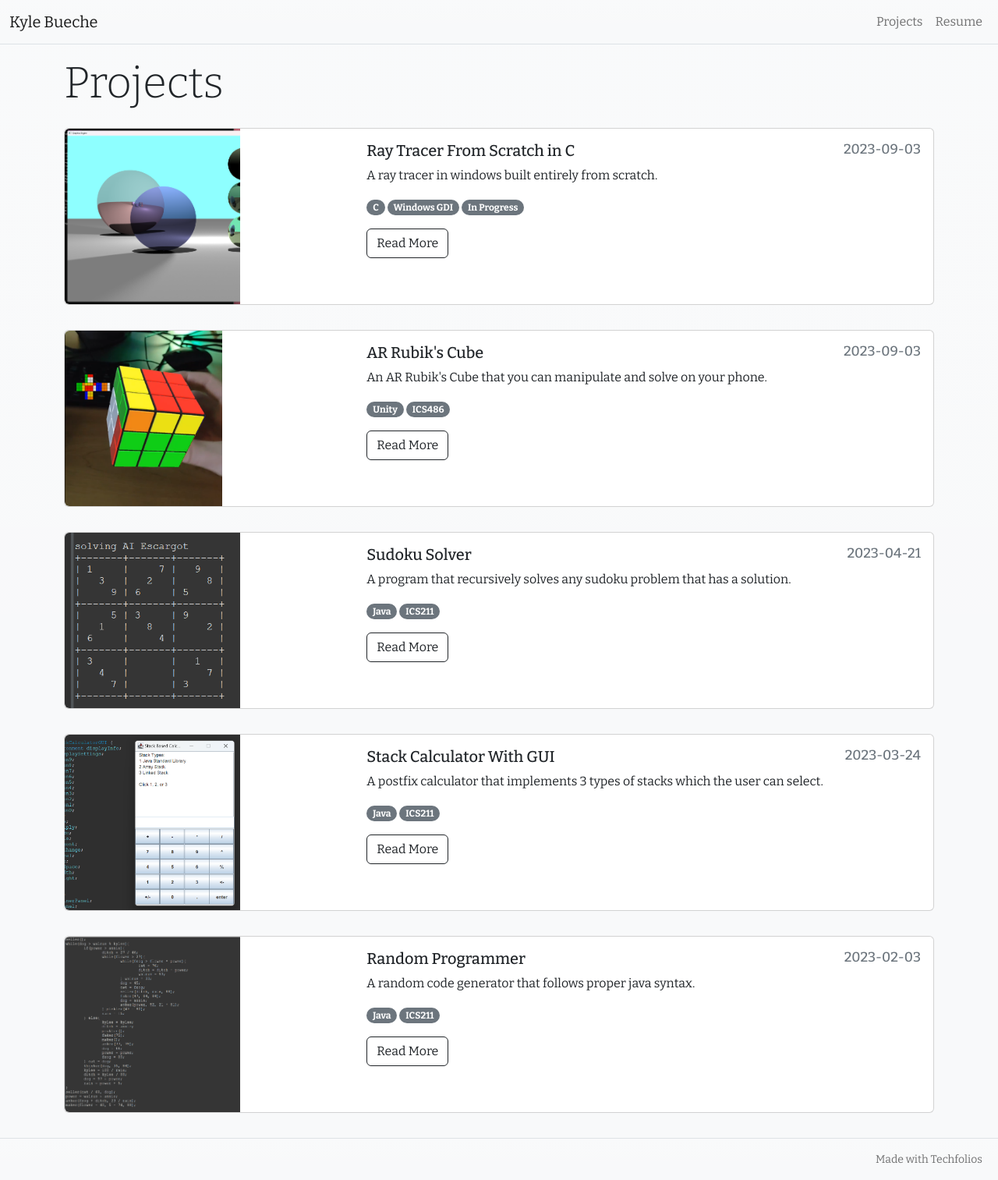
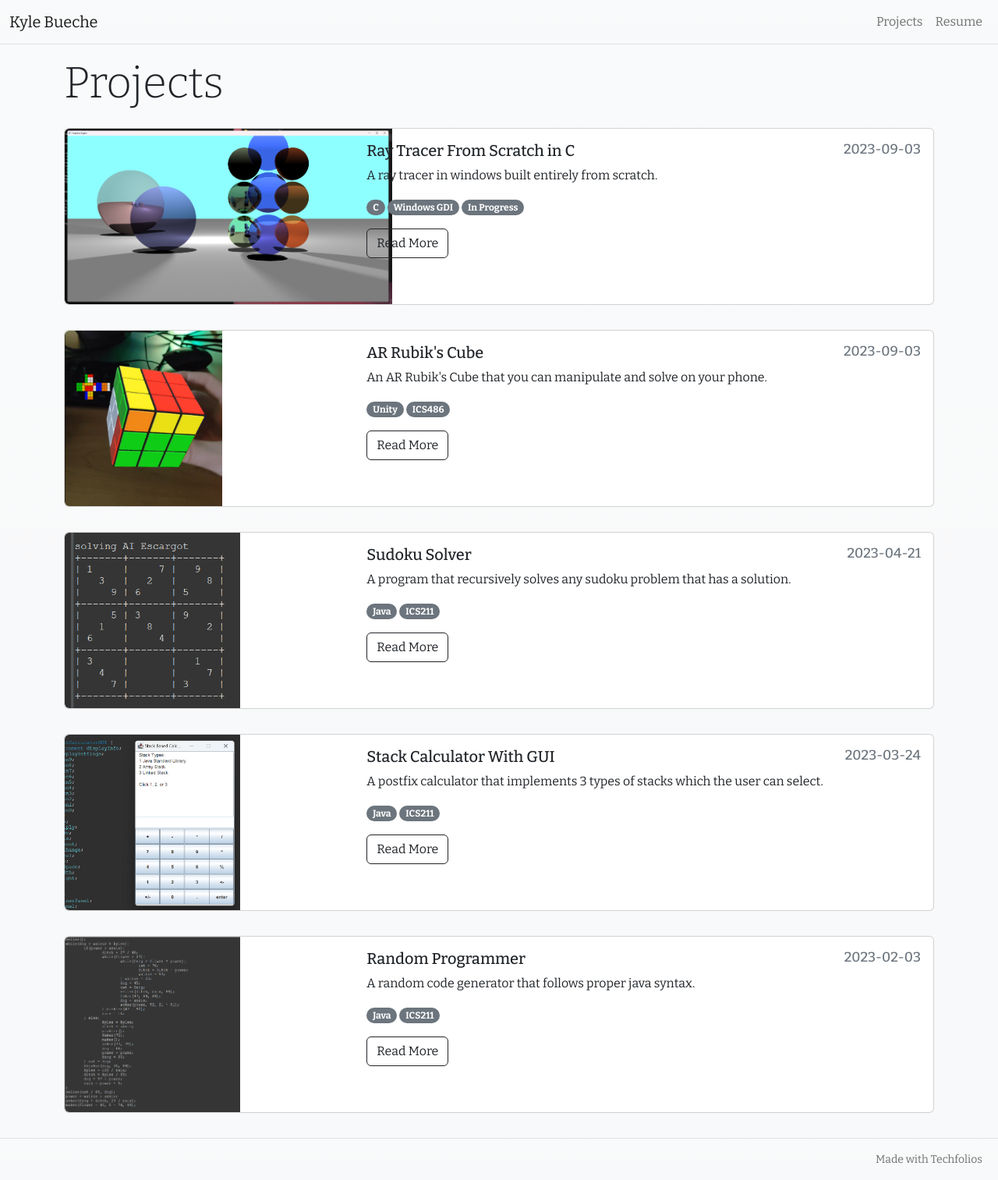
Before and after one commit to kylebueche/kylebueche.github.io, a Jekyll site: the page built from projects/index.html, in a window 1280 px wide. Shown: the whole page at 78% size. Built offline with Jekyll 4.4.1, drawn with Linux system fonts in a browser that asks for light colours.

Commit message:
Update project-card.html

```diff
--- a/_includes/projects/project-card.html
+++ b/_includes/projects/project-card.html
@@ -1,9 +1,7 @@
 <div class="card mb-3">
   <div class="row g-0">
     <div class="col-sm-6 col-md-4">
-      <div style="overflow:hidden; object-position:center center; width:225px; height:225px;">
-        <img src="{{ site.baseurl }}/{{ include.page.image }}" height="225px" class="rounded-start">
-      </div>
+      <img src="{{ site.baseurl }}/{{ include.page.image }}" height="225px" class="rounded-start">
     </div>
     <div class="col-sm-6 col-md-8">
       <div class="card-body">
```
